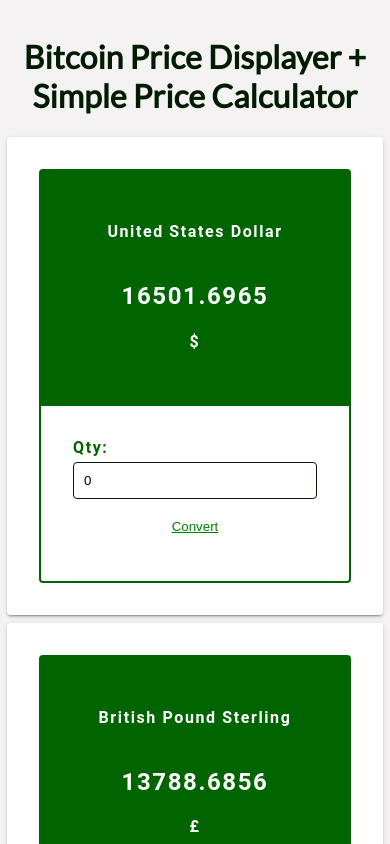
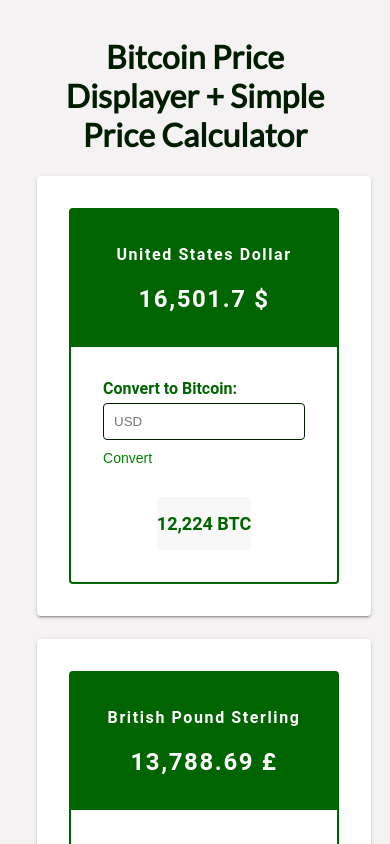
Before and after one commit to mjanicki01/bitcoin-converter, a React (Create React App) app: page / in a window 390 px wide. Shown: the top 844 px of the page. Built offline with nearby package versions, Linux system fonts and the light colour scheme.

Commit message:
wrap up UI styling

```diff
--- a/public/index.html
+++ b/public/index.html
@@ -5,42 +5,19 @@
   <meta charset="utf-8" />
   <link rel="icon" href="%PUBLIC_URL%/favicon.ico" />
   <meta name="viewport" content="width=device-width, initial-scale=1" />
-  <meta name="theme-color" content="#000000" />
   <link rel="preconnect" href="https://fonts.googleapis.com">
   <link rel="preconnect" href="https://fonts.gstatic.com" crossorigin>
   <link href="https://fonts.googleapis.com/css2?family=Lato:wght@400&display=swap" rel="stylesheet">
-  <meta name="description" content="Web site created using create-react-app" />
+  <meta name="description" content="Bitcoin Price Displayer + Simple Price Calculator" />
   <link rel="apple-touch-icon" href="%PUBLIC_URL%/logo192.png" />
-  <!--
-      manifest.json provides metadata used when your web app is installed on a
-      user's mobile device or desktop. See https://developers.google.com/web/fundamentals/web-app-manifest/
-    -->
+
   <link rel="manifest" href="%PUBLIC_URL%/manifest.json" />
-  <!--
-      Notice the use of %PUBLIC_URL% in the tags above.
-      It will be replaced with the URL of the `public` folder during the build.
-      Only files inside the `public` folder can be referenced from the HTML.
 
-      Unlike "/favicon.ico" or "favicon.ico", "%PUBLIC_URL%/favicon.ico" will
-      work correctly both with client-side routing and a non-root public URL.
-      Learn how to configure a non-root public URL by running `npm run build`.
-    -->
-  <title>React App</title>
+  <title>Bitcoin Calculator</title>
 </head>
 
 <body>
-  <noscript>You need to enable JavaScript to run this app.</noscript>
   <div id="root"></div>
-  <!--
-      This HTML file is a template.
-      If you open it directly in the browser, you will see an empty page.
-
-      You can add webfonts, meta tags, or analytics to this file.
-      The build step will place the bundled scripts into the <body> tag.
-
-      To begin the development, run `npm start` or `yarn start`.
-      To create a production bundle, use `npm run build` or `yarn build`.
-    -->
 </body>
 
 </html>
--- a/src/components/card-bottom.tsx
+++ b/src/components/card-bottom.tsx
@@ -8,7 +8,8 @@
 
 const CardBottom = ({ currency, rate }: CardBottomProps) => {
 
-    const [qty, setQty] = useState(0);
+    const [qty, setQty] = useState(undefined);
+    const [returnValue, setReturnValue] = useState("12,224 BTC");
 
     const handleChange = (e: any) => {
         setQty(e.target.value);
@@ -20,15 +21,24 @@
     }
 
 
+
     return (
         <div className="card-bottom">
+
+            <div className="input-section">
                 <form onSubmit={handleSubmit}>
                     <label>
-          Qty:
-          <input id="qty" type="text" value={qty} onChange={handleChange} />
+                        Convert to Bitcoin:
+                        <input id="qty" type="text" value={qty} onChange={handleChange} placeholder="USD" />
                     </label>
                     <input type="submit" value="Convert" />
                 </form>
+            </div>
+
+            <div id="converted-value-section">
+                {returnValue}
+            </div>
+
         </div>
     )
 }
--- a/src/components/card-top.tsx
+++ b/src/components/card-top.tsx
@@ -5,17 +5,22 @@
 
 const CardTop = ({ currency }: CardTopProps) => {
 
+    const converter = Intl.NumberFormat('en', { maximumFractionDigits: 2});
     // setInterval(() => {
     //     // Math.random() * rate
     //   const resp = getTempData(currency, 1);
     //   setData(JSON.stringify(resp));
     // }, 10000)
 
+    const formatRate = (rate: number) => {
+        return converter.format(rate)
+    }
+
 
     return (
         <div className="card-top">
-            <span><h4>{currency.description}</h4></span>
-            <span><h2>{currency.rate_float}</h2><h4>{currency.symbol}</h4></span>
+            <h4>{currency.description}</h4>
+            <span id="currency-rate-display">{formatRate(currency.rate_float)} {currency.symbol}</span>
         </div>
     )
 }
--- a/src/styles/card.css
+++ b/src/styles/card.css
@@ -18,7 +18,7 @@
             "header"
             "card-container";
         margin: auto;
-        padding-top: 5%
+        padding-top: 2%
     }
     .card-container {
         display: grid;
@@ -38,16 +38,15 @@
     margin-bottom: 2%;
 }
 
-h1, h3 {
+h1 {
     font-family: 'Lato', sans-serif;
     color: rgb(1, 28, 1);
     display: block;
     padding: 1rem 5% 0px 5%;
     text-align: center;
-    column-span: all;
 }
 
-h4, h2 {
+h4, h3, h2 {
     color: white;
     text-align: center;
 }
@@ -61,7 +60,8 @@
 }
 
 .card-main:hover {
-    box-shadow:rgb(0 0 0 / 20%) 0px 2px 4px -1px, rgb(0 0 0 / 14%) 0px 4px 5px 0px, rgb(0 0 0 / 12%) 0px 1px 10px 0px;;
+    box-shadow:rgb(0 0 0 / 20%) 0px 2px 4px -1px, rgb(0 0 0 / 14%) 0px 4px 5px 0px, rgb(0 0 0 / 12%) 0px 1px 10px 0px;
+    cursor: pointer;
 }
 
 .card-top {
@@ -69,21 +69,30 @@
     flex-direction: column;
     color: white;
     background-color: darkgreen;
-    padding: 2rem;
+    padding: 1rem 2rem 2rem 2rem;
     font-weight: 600;
     letter-spacing: 0.1rem;
     border-radius: 4px 4px 0px 0px;
+}
 
+#currency-rate-display {
+    font-size: 24px;
+    color: white;
+    text-align: center;
 }
 
 .card-bottom {
     display: block;
     color: darkgreen;
-    padding: 2rem;
+    padding: 2rem 2rem 1rem 2rem;
     font-weight: 600;
-    letter-spacing: 0.1rem;
     border-radius: 0px 0px 4px 4px;
     border: 2px solid darkgreen;
+}
+
+.input-section {
+    text-align-last: justify;
+
 }
 
 input {
@@ -105,35 +114,43 @@
 }
 
 input[type=submit] {
+    font-size: 14px;
     background: none;
     border: none;
     color: green;
-    text-decoration: underline;
     cursor: pointer;
+    padding: 0px 0px 10px 0px;
 }
 
 input[type=submit]:hover, input[type=submit]:active {
-    padding: 10px;
-    font-weight: 600;
-    border: 1px solid darkgreen;
-    border-radius: 4px;
-    color: white;
-    width: 80px;
-    cursor: pointer;
-    background-color:rgb(1, 28, 1);
-    box-shadow: rgb(0 0 0 / 20%) 0px 3px 3px -2px, rgb(0 0 0 / 14%) 0px 3px 4px 0px, rgb(0 0 0 / 12%) 0px 1px 8px 0px;
+    text-decoration: underline;
 }
 
+#converted-value-section {
+    margin: 1rem 0 1rem 0;
+    padding: 1rem 0 1rem 0;
+    font-size: 18px;
+    border-radius: 4px;
+    background-color: rgb(248, 248, 248);
+    justify-self: center;
+    text-align: center;
+}
 
 @media only screen and (max-width: 899px) {
     .content {
         grid-template-columns: 1fr;
+        margin: 0 5% 0 5%;
+
+    }
+
+    .card-container {
+        margin: 0 5% 0 5%;
     }
 
     .card-main {
-        width: 80vw;
+        width: 80%;
         min-width: 270px;
-        margin: auto auto 2% auto;
+        margin: auto auto 7% auto;
     }
 
     .h1 {
```
Lines whose indentation alone changed are shown as unchanged.
